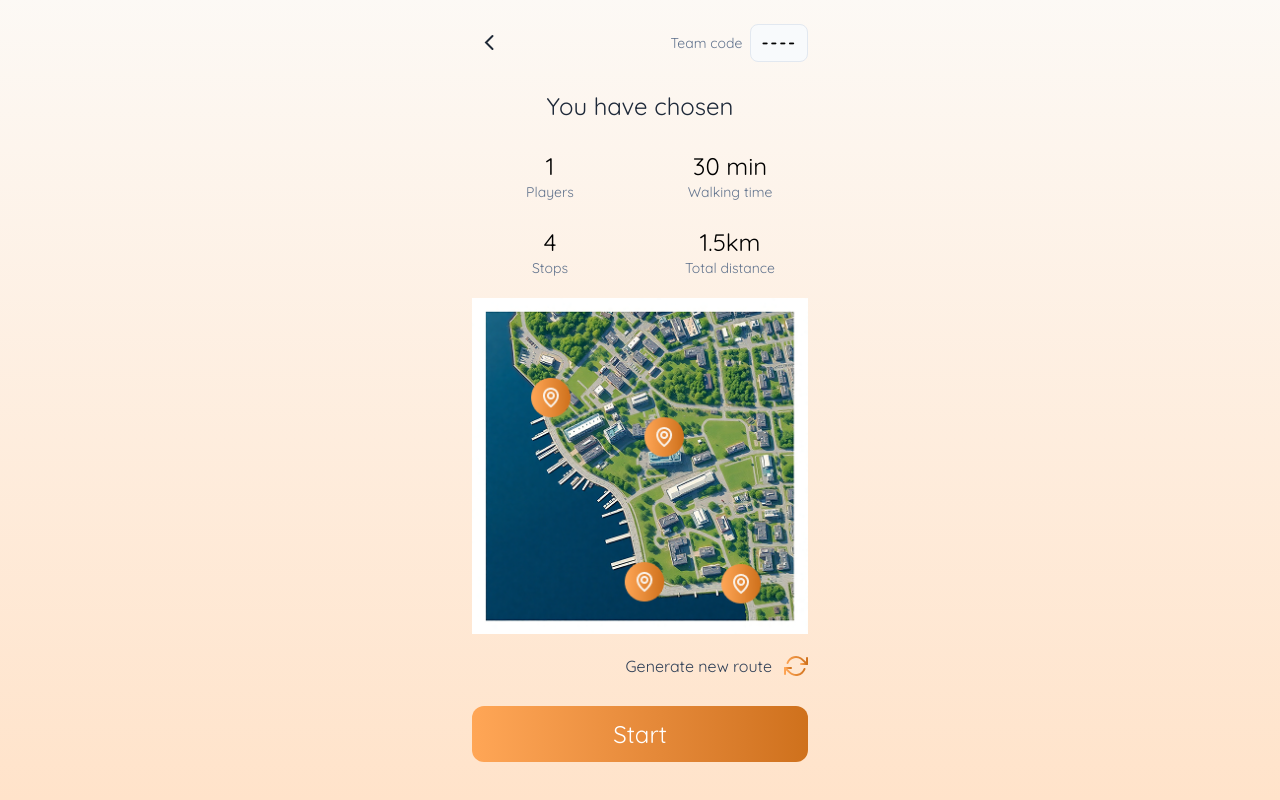
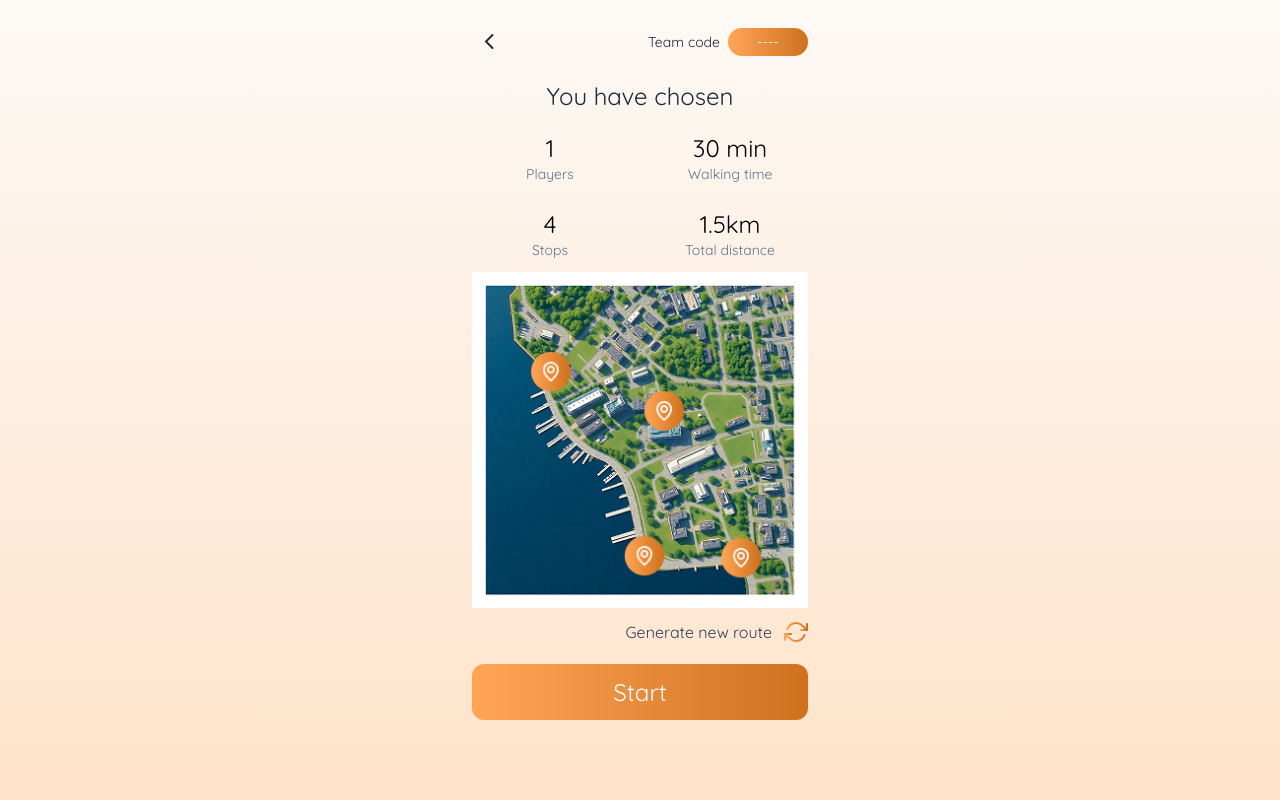
Before and after one commit to maxjvjohansson/lindholmen-gems, a Next.js app: page /start in a window 1280 px wide. Built offline with nearby package versions, Linux system fonts and the light colour scheme; no server answers.

Commit message:
Update: Team Code UI

```diff
--- a/src/app/start/page.jsx
+++ b/src/app/start/page.jsx
@@ -45,7 +45,7 @@ function StartPageContent() {
 
   return (
     <section className="min-h-[88vh] h-screen flex items-start bg-gradient-to-b from-[#FAF3EB]/50 to-[#FFE3CA]">
-      <div className="mx-auto w-full max-w-sm p-6 grid gap-5">
+      <div className="mx-auto w-full max-w-sm p-6 grid gap-3">
         <div className="flex items-center justify-between">
           <button
             onClick={() => router.back()}
@@ -56,10 +56,10 @@ function StartPageContent() {
           </button>
 
           <div className="flex items-center gap-2">
-            <span className="text-sm text-slate-500">Team code</span>
+            <span className="text-sm text-[#1F2937]">Team code</span>
             <button
               onClick={() => copy(code)}
-              className="rounded-lg border border-slate-200 bg-slate-50 px-2.5 py-1 text-lg font-semibold tracking-widest"
+              className="w-20 h-7 bg-gradient-to-r from-[#FFA656] to-[#CF711C] rounded-2xl text-sm text-orange-50"
               title="Copy team code"
             >
               {code}
```
